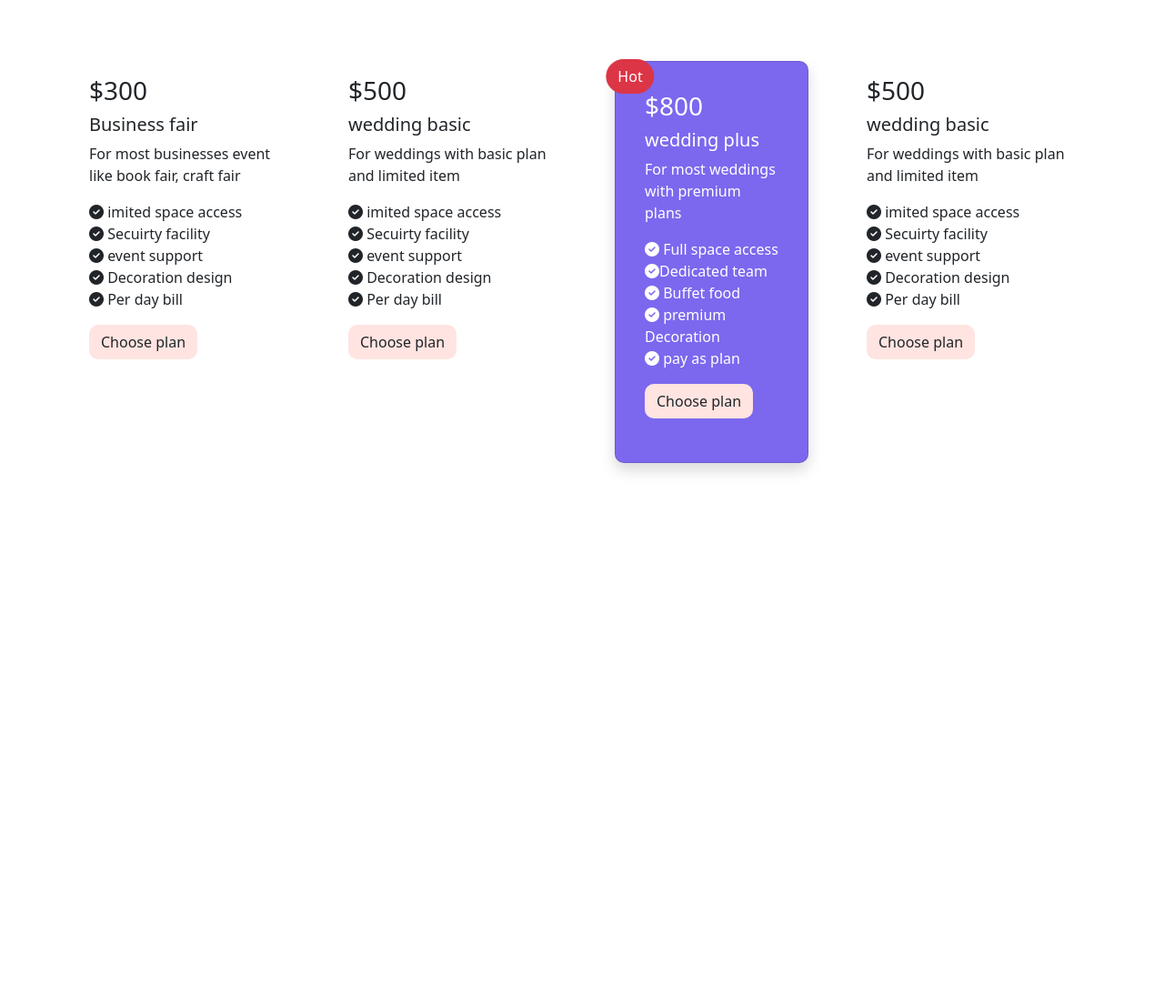
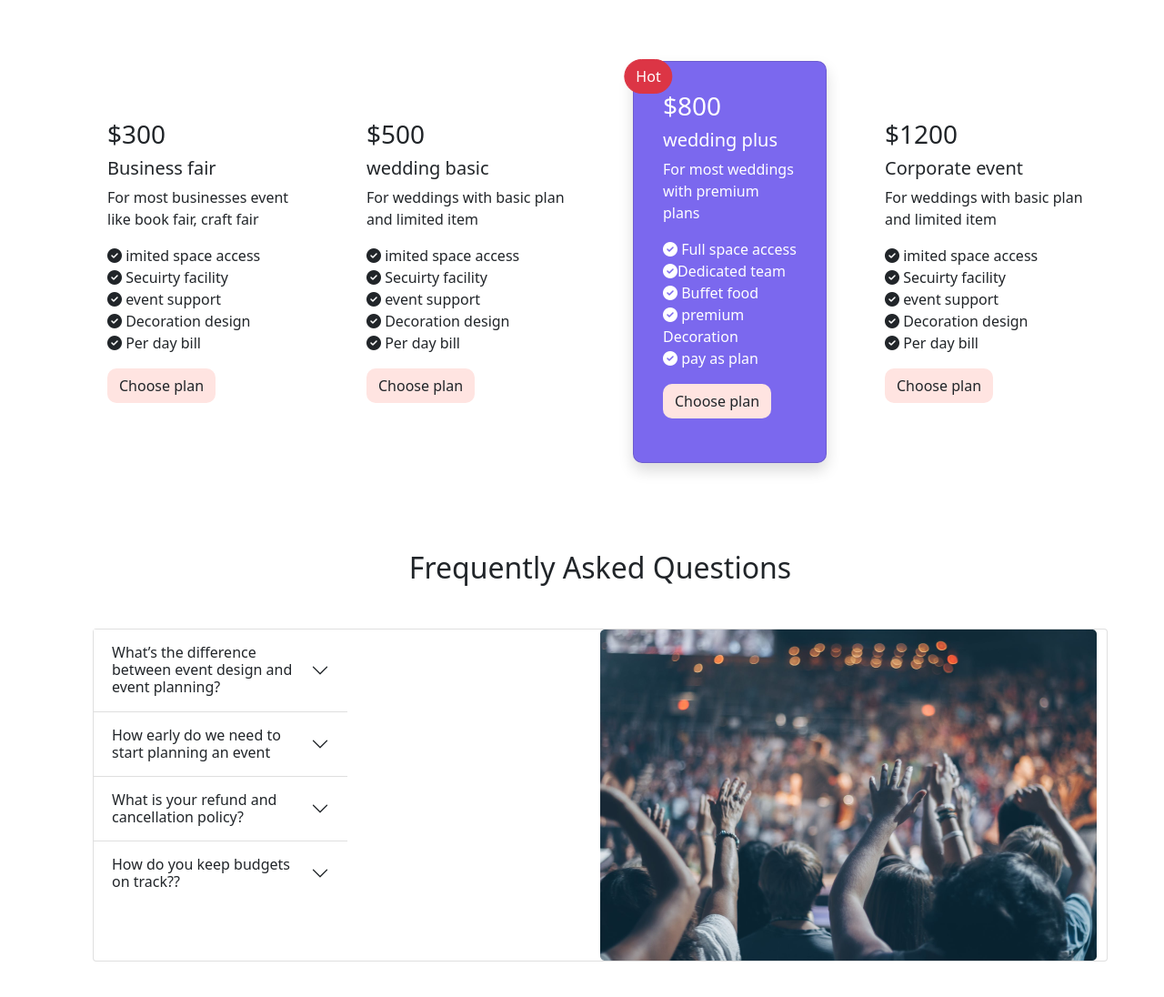
Before and after one commit to FazleRahmanEvan/Convention-Center-Bootstrap, a plain HTML site: page index.html in a window 1280 px wide. Shown: the part 680-1776 px from the top of the page at 91% size. Before the commit the page ends 1285 px from the top, so only its background shows below. Drawn offline with nearby package versions, Linux system fonts and the light colour scheme.

Commit message:
frequently commit

```diff
--- a/index.html
+++ b/index.html
@@ -13,6 +13,7 @@
 </head>
 <body>
     <header>
+      <!-- navbar  -->
       <nav class="navbar navbar-light bg-light">
         <div class="container">
           <span class="navbar-text">
@@ -20,6 +21,7 @@
           </span>
         </div>
       </nav>
+      <!-- slider  -->
        <section class="container my-5">
         <div id="carouselExampleCaptions" class="carousel slide" data-bs-ride="carousel">
             <div class="carousel-indicators">
@@ -68,13 +70,16 @@
             </button>
           </div>
        </section>
+
+    </header>
+    <menu>
       <!-- packages -->
       <section class="container my-5">
         <h2 class="text-center">Our Package</h2>
 
      <div class="row row-cols-1 row-cols-md-2 row-cols-lg-4 g-4 my-5 ">
          <div class="col">
-              <div class="card border-0 ">
+           <div class="card border-0  mt-5  ">
 
              <div class="card-body">
                <h3 class="card-title">$300</h3>
@@ -98,7 +103,7 @@
            </div>
          </div>
          <div class="col">
-              <div class="card border-0 ">
+           <div class="card border-0  mt-5 ">
 
              <div class="card-body">
                <h3 class="card-title">$500</h3>
@@ -121,7 +126,7 @@
              </div>
            </div>
          </div>
-            <div class="col">
+         <div class="col ">
            <div class="card shadow lg p-3 mb-5  mx-4 center-background p-3 mb-5  center-border center-background text-white ">
 
              <div class="position-relative ">
@@ -156,11 +161,11 @@
            </div>
          </div>
          <div class="col">
-              <div class="card border-0 ">
+           <div class="card border-0 mt-5 ">
 
              <div class="card-body">
-                  <h3 class="card-title">$500</h3>
-                  <h5>wedding basic</h5>
+               <h3 class="card-title">$1200</h3>
+               <h5>Corporate event</h5>
                <p class="card-text">For weddings with basic plan and limited item</p>
                <i class="fas fa-check-circle "></i> imited space access
                <br>
@@ -183,7 +188,68 @@
        </div>
 
   </section>
-    </header>
+
+  <!-- asked questions  -->
+  <section class="container my-5 ">
+    <h2 class="text-center my-5">Frequently Asked Questions</h2>
+
+    <div class="card mb-3 my-5 w-100;">
+      <div class="row g-0">
+
+        <div class="col-md-6">
+          <div class="accordion accordion-flush w-50" id="accordionFlushExample">
+            <div class="accordion-item">
+              <h2 class="accordion-header" id="flush-headingOne">
+                <button class="accordion-button collapsed" type="button" data-bs-toggle="collapse" data-bs-target="#flush-collapseOne" aria-expanded="false" aria-controls="flush-collapseOne">
+                  What’s the difference between event design and
+                  event planning?
+                </button>
+              </h2>
+              <div id="flush-collapseOne" class="accordion-collapse collapse" aria-labelledby="flush-headingOne" data-bs-parent="#accordionFlushExample">
+                <div class="accordion-body">Event design encompasses the more creative side of event management. While a planner focuses on organization, we focus on the decor of the event. From draping to lighting, furniture, and centerpieces, it is our job to ensure your event is truly stunning.</div>
+              </div>
+            </div>
+            <div class="accordion-item">
+              <h2 class="accordion-header" id="flush-headingTwo">
+                <button class="accordion-button collapsed" type="button" data-bs-toggle="collapse" data-bs-target="#flush-collapseTwo" aria-expanded="false" aria-controls="flush-collapseTwo">
+                  How early do we need to start planning an event
+                </button>
+              </h2>
+              <div id="flush-collapseTwo" class="accordion-collapse collapse" aria-labelledby="flush-headingTwo" data-bs-parent="#accordionFlushExample">
+                <div class="accordion-body"> Planning an event can take from weeks to months, it really depends on the size and the details that the event involves. Having enough time allows you to comfortably cover different areas and prepare yourself for potential scenarios that might happen so you can consider various options prior the date.</div>
+              </div>
+            </div>
+            <div class="accordion-item">
+              <h2 class="accordion-header" id="flush-headingThree">
+                <button class="accordion-button collapsed" type="button" data-bs-toggle="collapse" data-bs-target="#flush-collapseThree" aria-expanded="false" aria-controls="flush-collapseThree">
+                  What is your refund and cancellation policy?
+                </button>
+              </h2>
+              <div id="flush-collapseThree" class="accordion-collapse collapse" aria-labelledby="flush-headingThree" data-bs-parent="#accordionFlushExample">
+                <div class="accordion-body">Refund/cancellation policies applicable in the following conditions: a) In case, the buyer cancels the order online before the product has been shipped, the entire order amount will be refunded. ... Total order amount after deduction of shipment and handling charges will be refunded.</div>
+              </div>
+            </div>
+            <div class="accordion-item">
+              <h2 class="accordion-header" id="flush-headingThree">
+                <button class="accordion-button collapsed" type="button" data-bs-toggle="collapse" data-bs-target="#flush-collapseThree" aria-expanded="false" aria-controls="flush-collapseThree">
+                  How do you keep budgets on track??
+                </button>
+              </h2>
+              <div id="flush-collapseThree" class="accordion-collapse collapse" aria-labelledby="flush-headingThree" data-bs-parent="#accordionFlushExample">
+                <div class="accordion-body">Pay your savings “bill” first,Know your income,Give yourself a weekly allowancw Keep receipts and review them weekly,Balance your checkbook.</div>
+              </div>
+            </div>
+          </div>
+        </div>
+        <div class="col-md-6">
+          <img src="images/people.png" class="img-fluid rounded-start" alt="...">
+        </div>
+      </div>
+
+    </div>
+
+  </section>
+    </menu>
 
      <!-- bootstrap script -->
 
```
Lines whose indentation alone changed are shown as unchanged.
